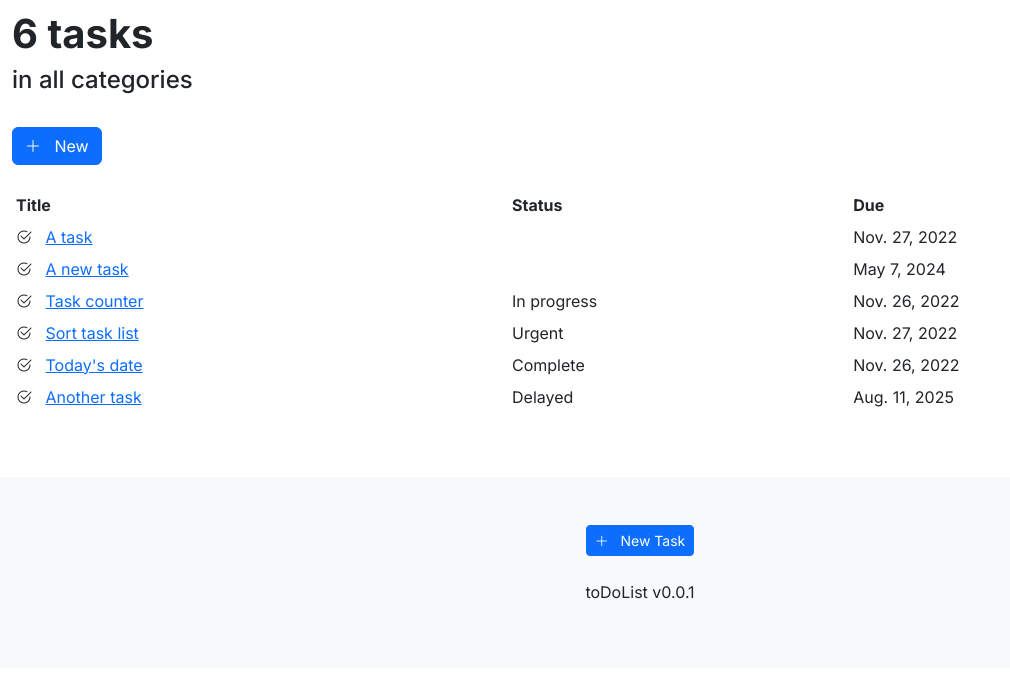
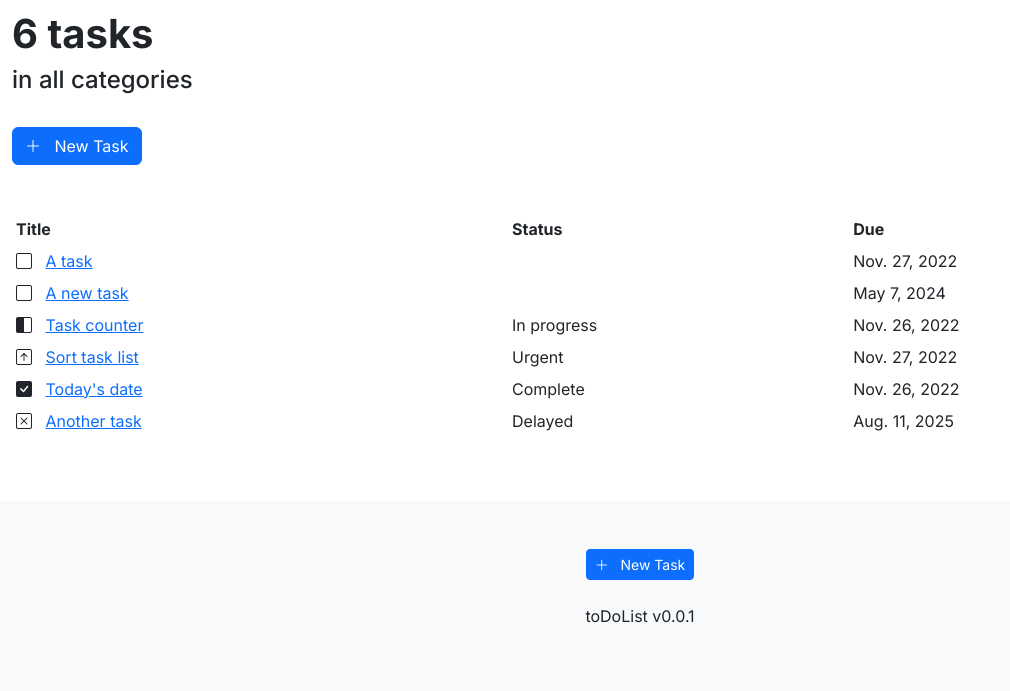
Before and after one commit to oze15/COM2025, a Django app: page /tasks/ in a window 1280 px wide. Shown: the part 59-750 px from the top of the page, without its empty margins (0-1010 px from the left). Run offline with Django 4.2, Linux system fonts and the light colour scheme; data comes from the database, SQL or seed files in the repository; both versions use the stored data as it was after the commit; style sheets or scripts are compiled from the project's sources; some libraries are stand-ins or nearby versions.

Commit message:
Minor fixes and improvements

```diff
--- a/homeapp/templates/homeapp/contact.html
+++ b/homeapp/templates/homeapp/contact.html
@@ -14,7 +14,9 @@
 {% csrf_token %}
 {{ form.as_p }}
 <div class="form-actions">
-<button type="submit" class="btn btn-primary">Send</button>
+    <div class="d-grid gap-2 d-md-block">
+        <button type="submit" class="btn btn-primary">Send</button>
+    </div>
 </div>
 </form>
 {% endblock content %}
--- a/taskapp/templates/taskapp/index.html
+++ b/taskapp/templates/taskapp/index.html
@@ -3,7 +3,10 @@
 <h1>{{task_count}} tasks</h1>
 <h4>in all categories</h4>
 <br>
-<a class="btn btn-primary" href="{% url 'tasks_new' %}" role="button"><i class="bi bi-plus-lg"></i>&nbsp;&nbsp;&nbsp;New</a>
+<div class="d-grid gap-2 d-md-block">
+    <a class="btn btn-primary" href="{% url 'tasks_new' %}" role="button"><i class="bi bi-plus-lg"></i>&nbsp;&nbsp;&nbsp;New Task</a>
+</div>
+
 <br>
 <br>
 <div class="table-responsive">
@@ -19,7 +22,17 @@
     {% for task in task_list %}
     <tr>
         <td>
-            <i class="bi bi-check2-circle"></i>
+            {% if task.status == 'In progress' %}
+            <i class="bi bi-square-half"></i>
+            {% elif task.status == 'Urgent' %}
+            <i class="bi bi-arrow-up-square"></i>
+            {% elif task.status == 'Complete' %}
+            <i class="bi bi-check-square-fill"></i>
+            {% elif task.status == 'Delayed' %}
+            <i class="bi bi-x-square"></i>
+            {% else %}
+            <i class="bi bi-square"></i>
+            {% endif %}
                 &nbsp;
             <a href="{% url 'tasks_detail' task.id %}">
                 {{ task.title | truncatechars:20}}</a>
--- a/taskapp/templates/taskapp/subtask_list.html
+++ b/taskapp/templates/taskapp/subtask_list.html
@@ -6,9 +6,9 @@
 <ul class="list-group list-group-flush">
     {% for subtask in subtask_list %}
     {% if subtask.complete %}
-    <li class="list-group-item complete" id="tid_{{subtask.id}}" onClick='togglecomplete({{ subtask.id }})'>{{subtask.title}}
+    <li class="list-group-item complete" id="tid_{{subtask.id}}" onClick='togglecomplete({{ subtask.id }})'><i class="bi bi-check-square-fill"></i>&nbsp;&nbsp;&nbsp;{{subtask.title}}
     {% else %}
-    <li class="list-group-item incomplete" id="tid_{{subtask.id}}" onClick='togglecomplete({{ subtask.id }})'>{{subtask.title}}
+    <li class="list-group-item incomplete" id="tid_{{subtask.id}}" onClick='togglecomplete({{ subtask.id }})'><i class="bi bi-square"></i>&nbsp;&nbsp;&nbsp;{{subtask.title}}
     {% endif %}
     <button class="btn btn-close text-right" style="float:right;" onClick='event.stopPropagation();delete_t({{ subtask.id }});' type='button'></button>
     {% endfor %}
--- a/taskapp/views.py
+++ b/taskapp/views.py
@@ -21,15 +21,15 @@ def index_view(request):
 
     return render(request, "taskapp/index.html", context)
 
-# pass id attribute from urls
-def detail_view(request, nid):
+# # pass id attribute from urls
+# def detail_view(request, nid):
 
-    context = {}
+#     context = {}
 
-    # add the dictionary during initialization
-    context["task"] = get_object_or_404(Task, pk=nid)
+#     # add the dictionary during initialization
+#     context["task"] = get_object_or_404(Task, pk=nid)
 
-    return render(request, "taskapp/detail_view.html", context)
+#     return render(request, "taskapp/detail_view.html", context)
 
 def create_view(request):
     context ={}
@@ -62,7 +62,8 @@ def update_view(request, nid):
         form.save()
         messages.add_message(request, messages.SUCCESS, 'Task Updated')
 
-        return redirect('tasks_detail', nid=nid)
+        # causes an error
+        return redirect('tasks_detail', pk = nid)
 
     # add form dictionary to context
     context["form"] = form
```
Also changed, not shown: homeapp/templates/homeapp/home.html (+8 -5 lines), taskapp/templates/taskapp/create_view.html (+5 -3 lines), taskapp/templates/taskapp/detail_view.html (+8 -2 lines), taskapp/templates/taskapp/update_view.html (+5 -2 lines), db.sqlite3.
